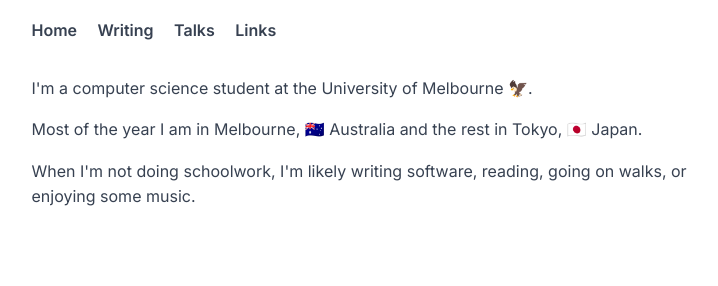
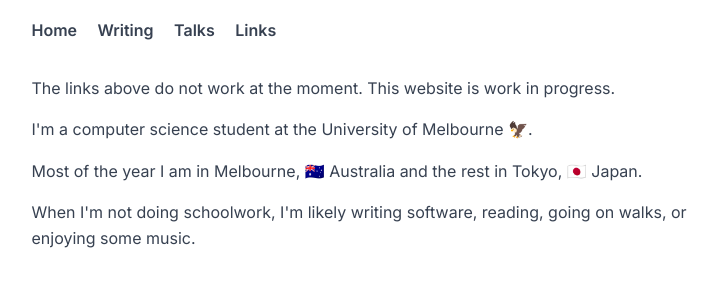
Before and after one commit to yutatokoi/website, a plain HTML site: page templates/index.html in a window 1280 px wide. Shown: the part 76-362 px from the top of the page, without its empty margins (250-968 px from the left). Drawn offline with Linux system fonts and the light colour scheme; a web font is replaced by a local one.

Commit message:
add WIP warning

```diff
--- a/templates/index.html
+++ b/templates/index.html
@@ -30,6 +30,7 @@
 
     <main>
         <div class="container">
+            <p>The links above do not work at the moment. This website is work in progress.</p>
             <p>I'm a computer science student at the University of Melbourne 🦅.</p>
             <p>Most of the year I am in Melbourne, 🇦🇺 Australia and the rest in Tokyo, 🇯🇵 Japan.</p>
             <p>When I'm not doing schoolwork, I'm likely writing software, reading, going on walks, or enjoying some music.</p>
```
